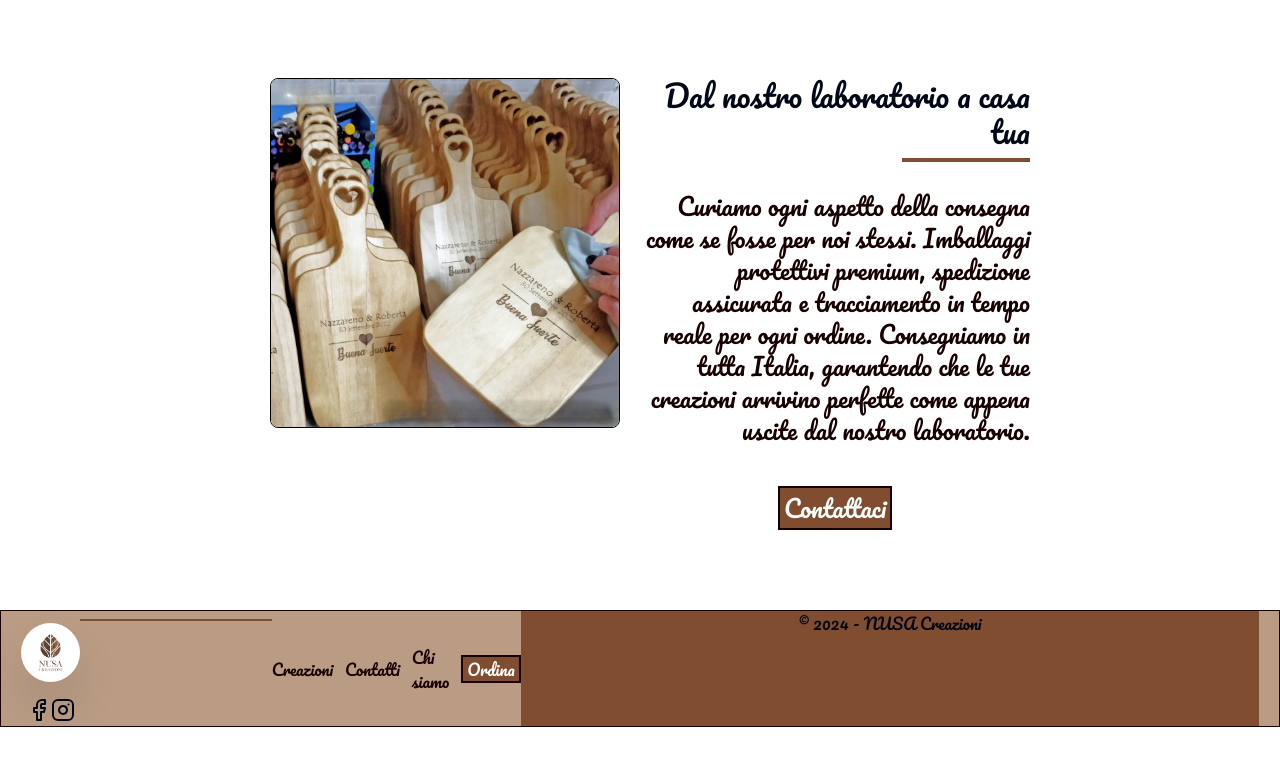
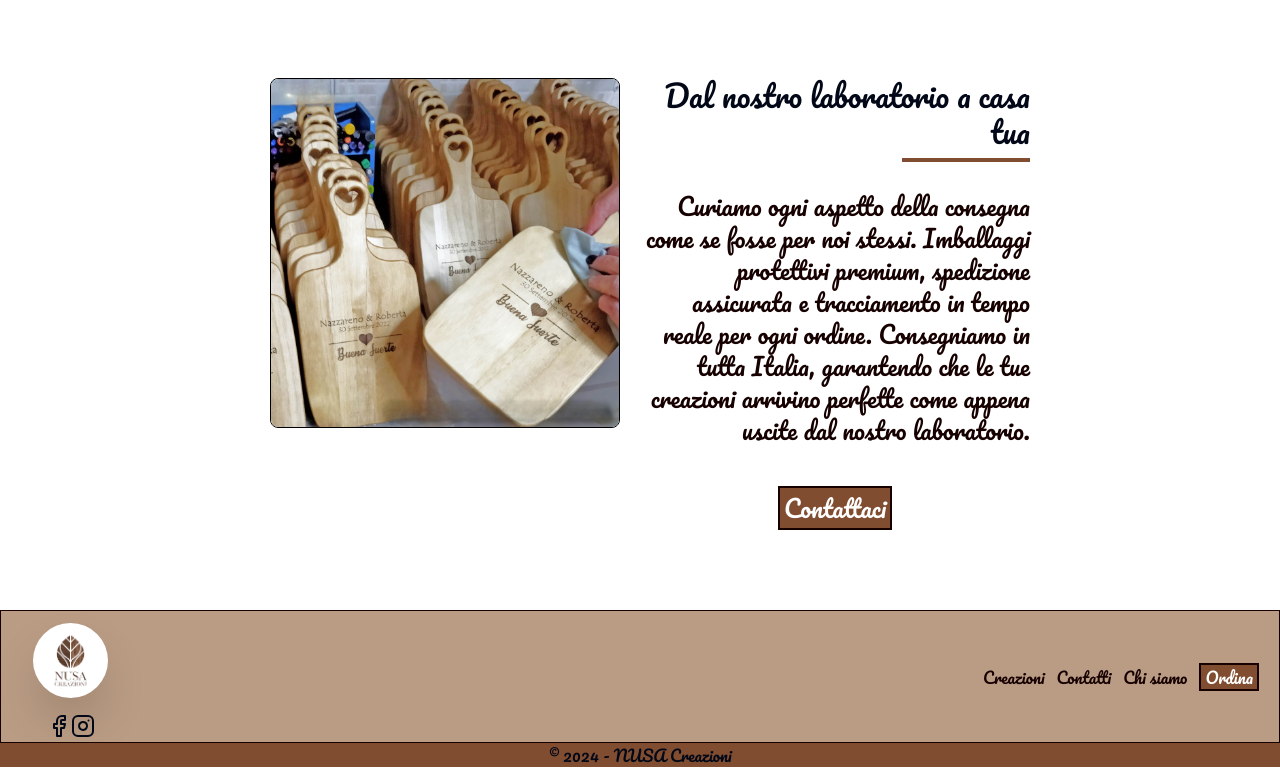
Before and after one commit to Giorgio-g97/nusa_landing_page, a Next.js app: page / in a window 1280 px wide. Shown: the part 1808-2577 px from the top of the page. Before the commit the page ends 2535 px from the top, so only its background shows below. Built offline with nearby package versions, Linux system fonts and the light colour scheme.

Commit message:
Finished Footer

```diff
--- a/src/components/Footer.tsx
+++ b/src/components/Footer.tsx
@@ -5,6 +5,7 @@ import React from "react";
 
 const Footer = () => {
   return (
+    <div className="flex flex-col">
       <div className="flex flex-col md:flex-row justify-between px-5 mt-10 bg-secondary border border-accent">
         <div className="flex flex-col items-center">
           <Image
@@ -16,11 +17,15 @@ const Footer = () => {
           />
           {/* SOCIAL */}
           <div className="flex p-1">
+            <Link href="https://www.facebook.com/nusacreazioni" target="_blank">
               <Facebook />
+            </Link>
+            <Link href="https://www.instagram.com/nusa_creazioni" target="_blank">
             <Instagram />
+            </Link>
           </div>
         </div>
-      <hr className="border-primary md:mx-0 mx-auto my-3 border w-80 mt-2 flex md:float-right" />
+        <hr className="md:hidden border-primary md:mx-0 mx-auto my-3 border w-80 mt-2 flex md:float-right" />
         <div className="flex justify-center">
           <ul className="text-accent flex items-center gap-3 my-2">
             <li>
@@ -39,8 +44,11 @@ const Footer = () => {
             </li>
           </ul>
         </div>
+      </div>
       <div className="text-center bg-primary w-full">
-        <p className="flex items-center justify-center">© 2024 - NUSA Creazioni</p>
+        <p className="flex items-center justify-center">
+          © 2024 - NUSA Creazioni
+        </p>
       </div>
     </div>
   );
```
Lines whose indentation alone changed are shown as unchanged.
